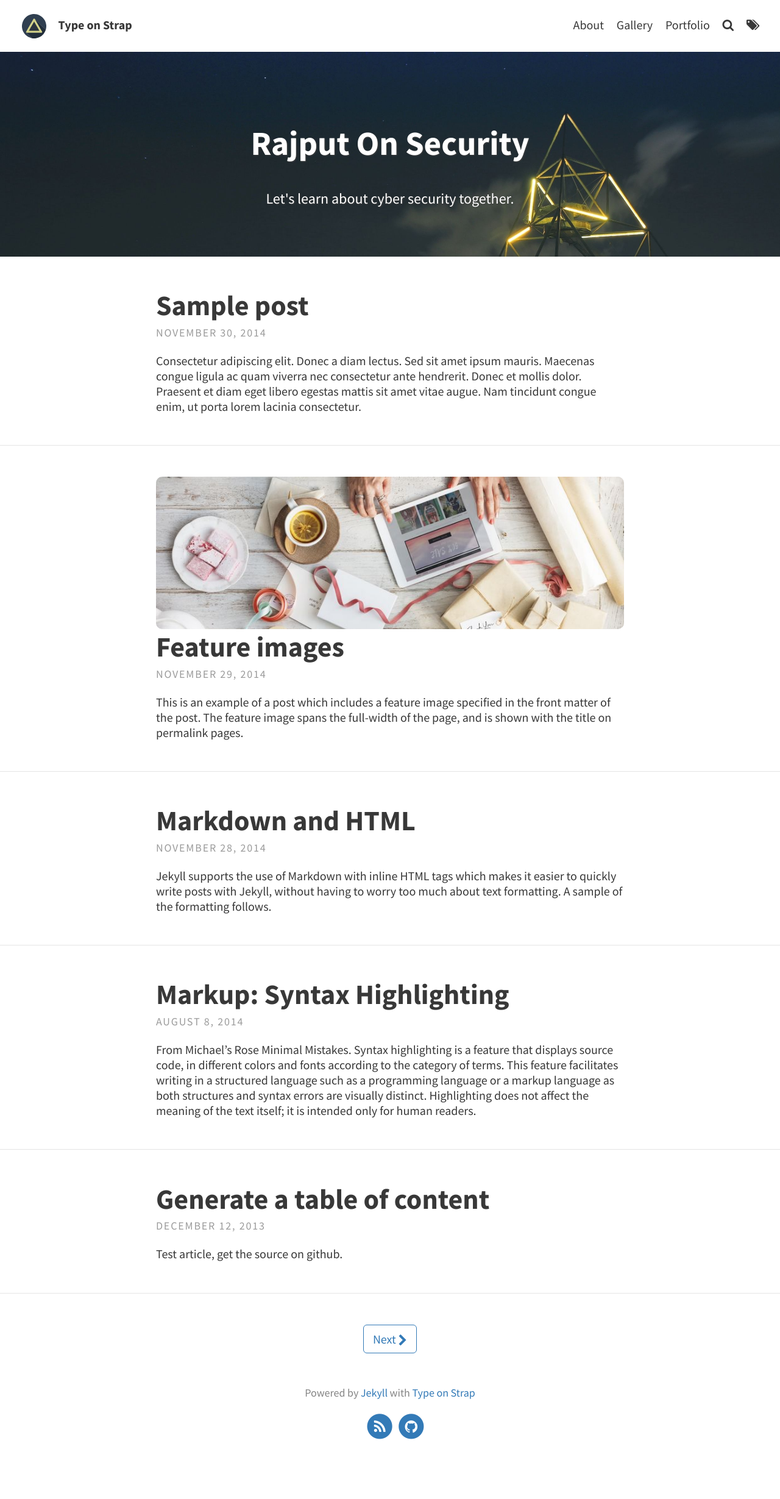
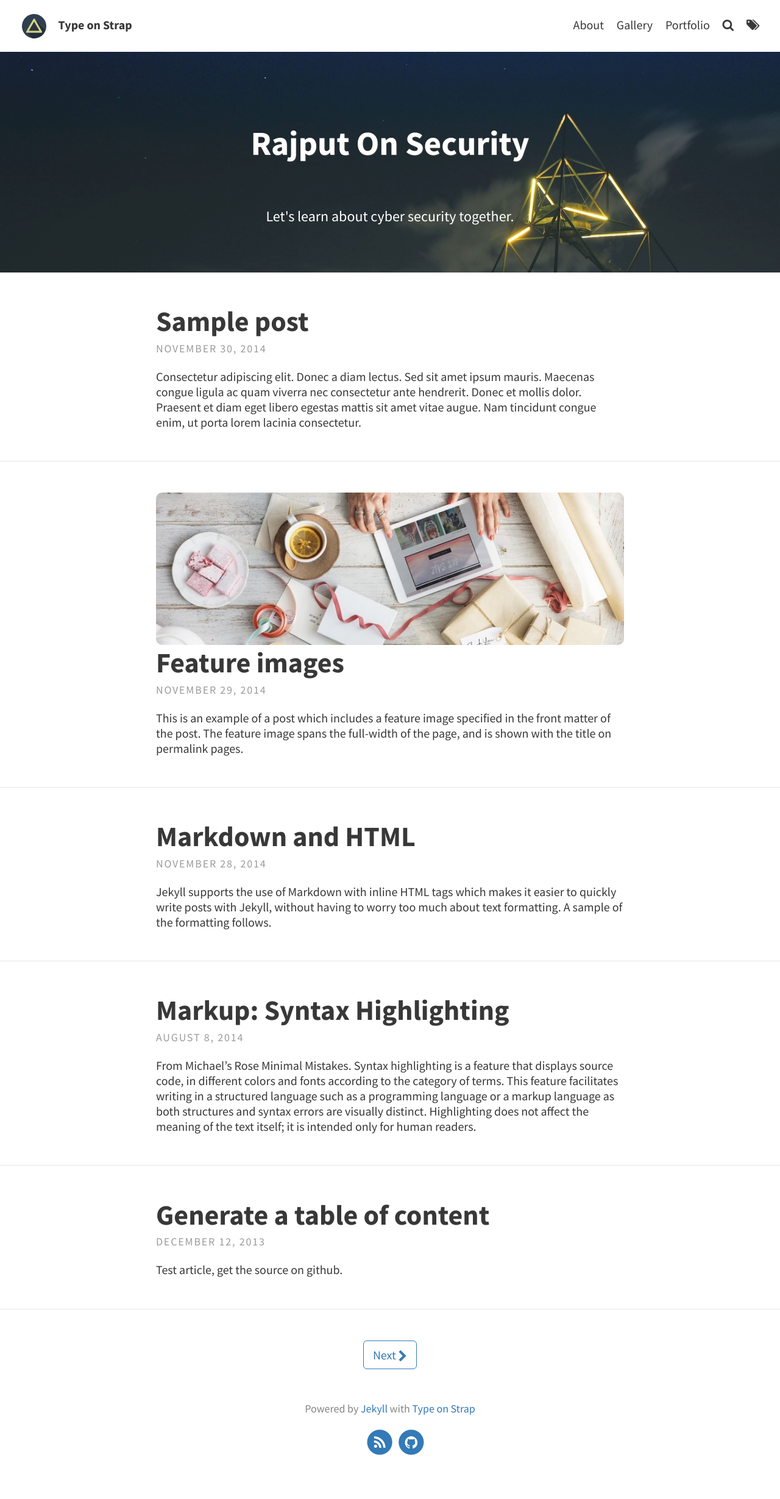
Before and after one commit to starlordphr/rajput-on-security, a Jekyll site: the page built from index.html, in a window 1280 px wide. Shown: the whole page at 61% size. Built offline with Jekyll 4.4.1, drawn with Linux system fonts in a browser that asks for light colours; the list of posts is cut into pages by our own code; before the commit the page ends 2433 px from its top, so only the background shows below that.

```diff
--- a/_config.yml
+++ b/_config.yml
@@ -15,7 +15,7 @@ theme_settings:
 
   # Header and footer text
   header_text: > #two or three lines to describe your site
-     <h1>Rajput On Security</h1><p>Let's learn about cyber security together.</p>
+     <h1>Rajput On Security</h1> <br/>Let's learn about cyber security together.
   header_text_feature_image: assets/img/pexels/triangular.jpeg
   footer_text: >
    Powered by <a href="https://jekyllrb.com/">Jekyll</a> with <a href="https://github.com/sylhare/Type-on-Strap">Type on Strap</a>
```
